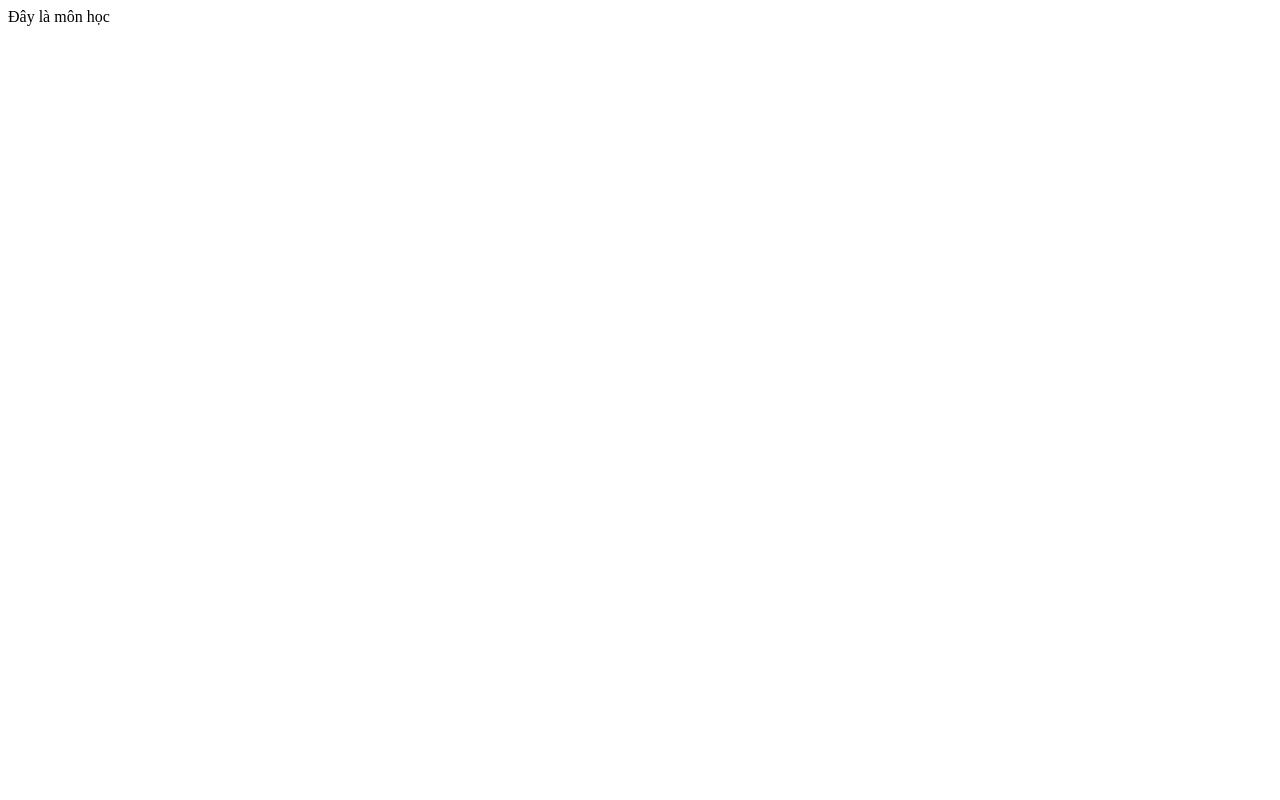
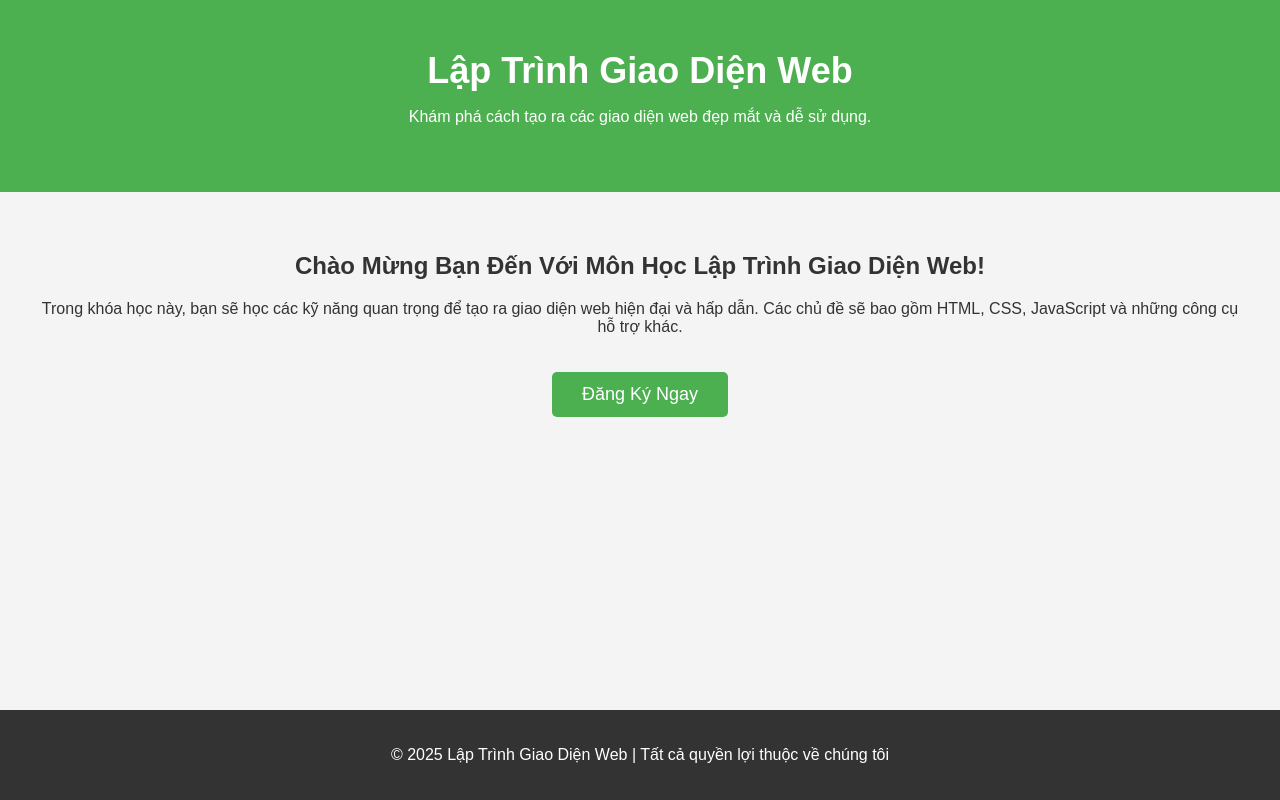
Before and after one commit to CyberCode333/LapTrinhGiaoDienWeb, a plain HTML site: page index.html in a window 1280 px wide. Drawn offline with Linux system fonts and the light colour scheme.

Commit message:
Update index.html

```diff
--- a/index.html
+++ b/index.html
@@ -1 +1,77 @@
-Đây là môn học
+<!DOCTYPE html>
+<html lang="vi">
+<head>
+    <meta charset="UTF-8">
+    <meta name="viewport" content="width=device-width, initial-scale=1.0">
+    <title>Lập Trình Giao Diện Web</title>
+    <style>
+        body {
+            font-family: Arial, sans-serif;
+            margin: 0;
+            padding: 0;
+            background-color: #f4f4f4;
+            color: #333;
+        }
+        header {
+            background-color: #4CAF50;
+            color: white;
+            text-align: center;
+            padding: 50px 0;
+        }
+        header h1 {
+            margin: 0;
+            font-size: 36px;
+        }
+        section {
+            padding: 40px 20px;
+            text-align: center;
+        }
+        .container {
+            max-width: 1200px;
+            margin: 0 auto;
+        }
+        .btn {
+            display: inline-block;
+            padding: 12px 30px;
+            margin: 20px 0;
+            background-color: #4CAF50;
+            color: white;
+            text-decoration: none;
+            border-radius: 5px;
+            font-size: 18px;
+        }
+        .btn:hover {
+            background-color: #45a049;
+        }
+        footer {
+            background-color: #333;
+            color: white;
+            text-align: center;
+            padding: 20px 0;
+            position: absolute;
+            bottom: 0;
+            width: 100%;
+        }
+    </style>
+</head>
+<body>
+
+<header>
+    <h1>Lập Trình Giao Diện Web</h1>
+    <p>Khám phá cách tạo ra các giao diện web đẹp mắt và dễ sử dụng.</p>
+</header>
+
+<section>
+    <div class="container">
+        <h2>Chào Mừng Bạn Đến Với Môn Học Lập Trình Giao Diện Web!</h2>
+        <p>Trong khóa học này, bạn sẽ học các kỹ năng quan trọng để tạo ra giao diện web hiện đại và hấp dẫn. Các chủ đề sẽ bao gồm HTML, CSS, JavaScript và những công cụ hỗ trợ khác.</p>
+        <a href="#registration" class="btn">Đăng Ký Ngay</a>
+    </div>
+</section>
+
+<footer>
+    <p>&copy; 2025 Lập Trình Giao Diện Web | Tất cả quyền lợi thuộc về chúng tôi</p>
+</footer>
+
+</body>
+</html>
```
